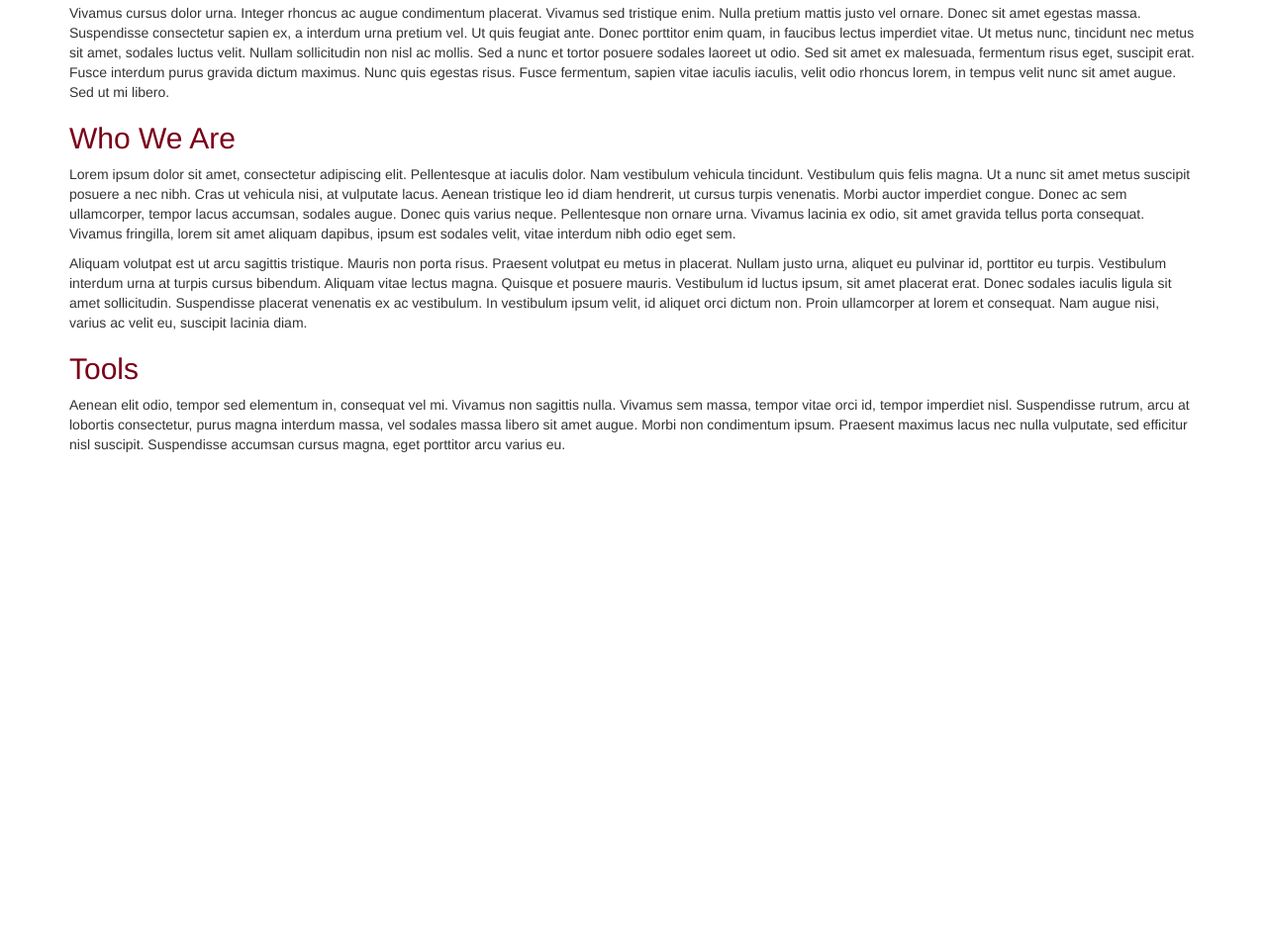
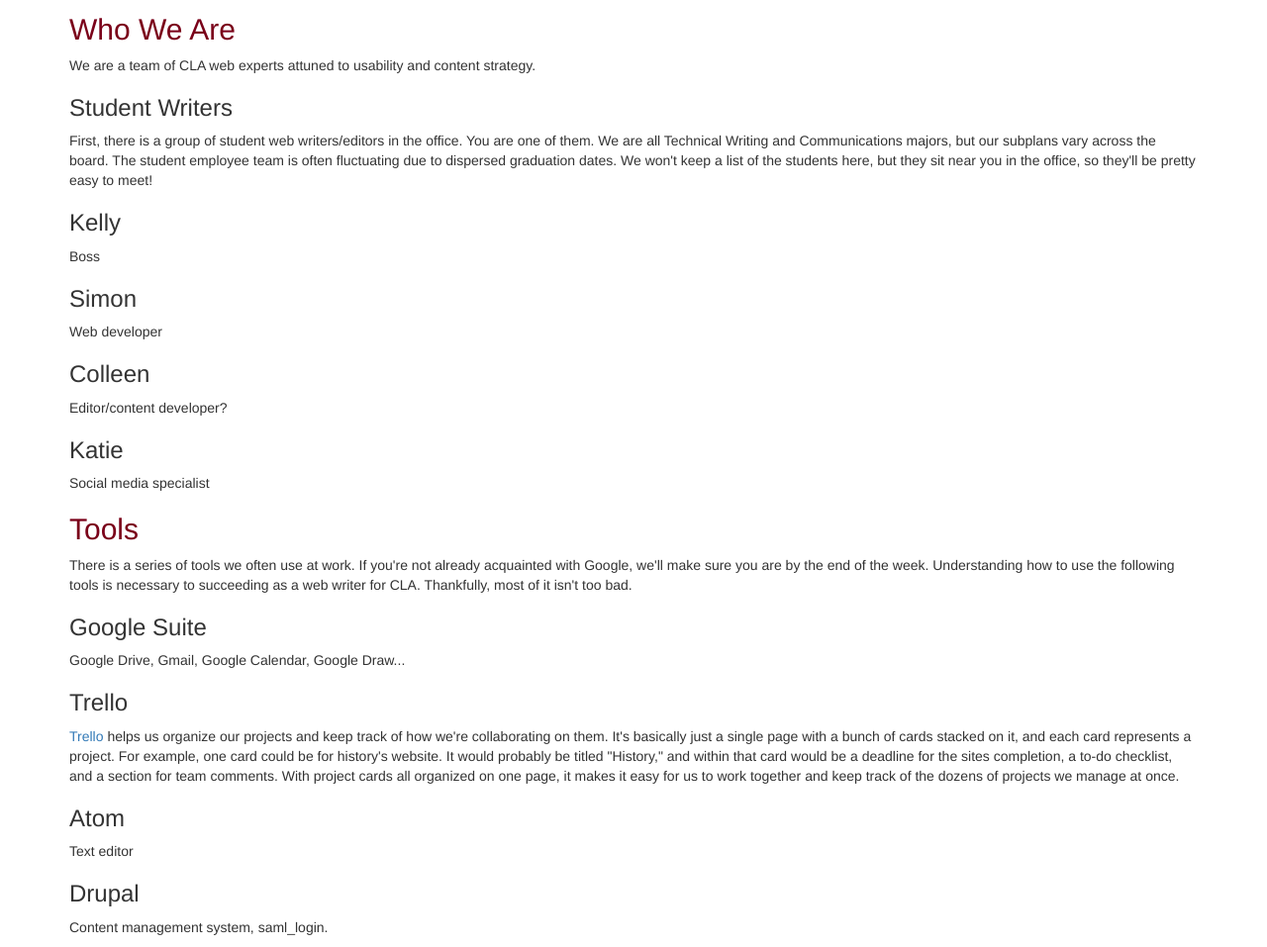
Before and after one commit to SSRask/WRIT-4662-Rask-Static-Website, a plain HTML site: page index.html in a window 1280 px wide. Shown: the part 538-1495 px from the top of the page at 99% size. Before the commit the page ends 1007 px from the top, so only its background shows below. Drawn offline with nearby package versions, Linux system fonts and the light colour scheme.

Commit message:
Content
added more words and headers

```diff
--- a/index.html
+++ b/index.html
@@ -25,7 +25,7 @@
     <li>Website audits</li>
     <li>Meetings</li>
     <li>Project management</li>
-    <li>Frequent, clear communication with department staff and faculty</li>
+    <li>Frequent communication with department staff and faculty</li>
     <li>Copyediting</li>
     <li>Content development</li>
     <li>Training</li>
@@ -34,17 +34,30 @@
 Prior to commencing this massive project of recreating all CLA department websites, we hired an outside consultant to conduct an analysis of our old sites. The consultant identified what all department websites had in common, and they figured out what pages supported the most traffic. With this information, we were able to create a common template for all department sites to follow. Meanwhile, this is all being migrated into a single content management system (CMS). With this, all sites appear connected and follow similar layouts, but there is still room for departments to flex their individuality. Working within a CMS also makes it easier for us to reach and work within any of the sites--faculty can help too!
  </p>
 
-<p> Vivamus cursus dolor urna. Integer rhoncus ac augue condimentum placerat. Vivamus sed tristique enim. Nulla pretium mattis justo vel ornare. Donec sit amet egestas massa. Suspendisse consectetur sapien ex, a interdum urna pretium vel. Ut quis feugiat ante. Donec porttitor enim quam, in faucibus lectus imperdiet vitae. Ut metus nunc, tincidunt nec metus sit amet, sodales luctus velit. Nullam sollicitudin non nisl ac mollis. Sed a nunc et tortor posuere sodales laoreet ut odio. Sed sit amet ex malesuada, fermentum risus eget, suscipit erat. Fusce interdum purus gravida dictum maximus. Nunc quis egestas risus. Fusce fermentum, sapien vitae iaculis iaculis, velit odio rhoncus lorem, in tempus velit nunc sit amet augue. Sed ut mi libero.</p>
-
 <h2>Who We Are</h2>
 
-<p>Lorem ipsum dolor sit amet, consectetur adipiscing elit. Pellentesque at iaculis dolor. Nam vestibulum vehicula tincidunt. Vestibulum quis felis magna. Ut a nunc sit amet metus suscipit posuere a nec nibh. Cras ut vehicula nisi, at vulputate lacus. Aenean tristique leo id diam hendrerit, ut cursus turpis venenatis. Morbi auctor imperdiet congue. Donec ac sem ullamcorper, tempor lacus accumsan, sodales augue. Donec quis varius neque. Pellentesque non ornare urna. Vivamus lacinia ex odio, sit amet gravida tellus porta consequat. Vivamus fringilla, lorem sit amet aliquam dapibus, ipsum est sodales velit, vitae interdum nibh odio eget sem.</p>
-
-<p>Aliquam volutpat est ut arcu sagittis tristique. Mauris non porta risus. Praesent volutpat eu metus in placerat. Nullam justo urna, aliquet eu pulvinar id, porttitor eu turpis. Vestibulum interdum urna at turpis cursus bibendum. Aliquam vitae lectus magna. Quisque et posuere mauris. Vestibulum id luctus ipsum, sit amet placerat erat. Donec sodales iaculis ligula sit amet sollicitudin. Suspendisse placerat venenatis ex ac vestibulum. In vestibulum ipsum velit, id aliquet orci dictum non. Proin ullamcorper at lorem et consequat. Nam augue nisi, varius ac velit eu, suscipit lacinia diam. </p>
+<p>We are a team of CLA web experts attuned to usability and content strategy.</p>
+<h3>Student Writers</h3>
+<p>First, there is a group of student web writers/editors in the office. You are one of them. We are all Technical Writing and Communications majors, but our subplans vary across the board. The student employee team is often fluctuating due to dispersed graduation dates. We won't keep a list of the students here, but they sit near you in the office, so they'll be pretty easy to meet!</p>
+<h3>Kelly</h3>
+<p>Boss</p>
+<h3>Simon</h3>
+<p>Web developer</p>
+<h3>Colleen</h3>
+<p>Editor/content developer?</p>
+<h3>Katie</h3>
+<p>Social media specialist</p>
 
 <h2>Tools</h2>
-
-<p>Aenean elit odio, tempor sed elementum in, consequat vel mi. Vivamus non sagittis nulla. Vivamus sem massa, tempor vitae orci id, tempor imperdiet nisl. Suspendisse rutrum, arcu at lobortis consectetur, purus magna interdum massa, vel sodales massa libero sit amet augue. Morbi non condimentum ipsum. Praesent maximus lacus nec nulla vulputate, sed efficitur nisl suscipit. Suspendisse accumsan cursus magna, eget porttitor arcu varius eu.</p>
+<p>There is a series of tools we often use at work. If you're not already acquainted with Google, we'll make sure you are by the end of the week. Understanding how to use the following tools is necessary to succeeding as a web writer for CLA. Thankfully, most of it isn't too bad.</p>
+<h3>Google Suite</h3>
+<p>Google Drive, Gmail, Google Calendar, Google Draw...</p>
+<h3>Trello</h3>
+<p><a href="https://trello.com/">Trello</a> helps us organize our projects and keep track of how we're collaborating on them. It's basically just a single page with a bunch of cards stacked on it, and each card represents a project. For example, one card could be for history's website. It would probably be titled "History," and within that card would be a deadline for the sites completion, a to-do checklist, and a section for team comments. With project cards all organized on one page, it makes it easy for us to work together and keep track of the dozens of projects we manage at once.</p>
+<h3>Atom</h3>
+<p>Text editor</p>
+<h3>Drupal</h3>
+<p>Content management system, saml_login.</p>
 </body>
 
 </div>
```
